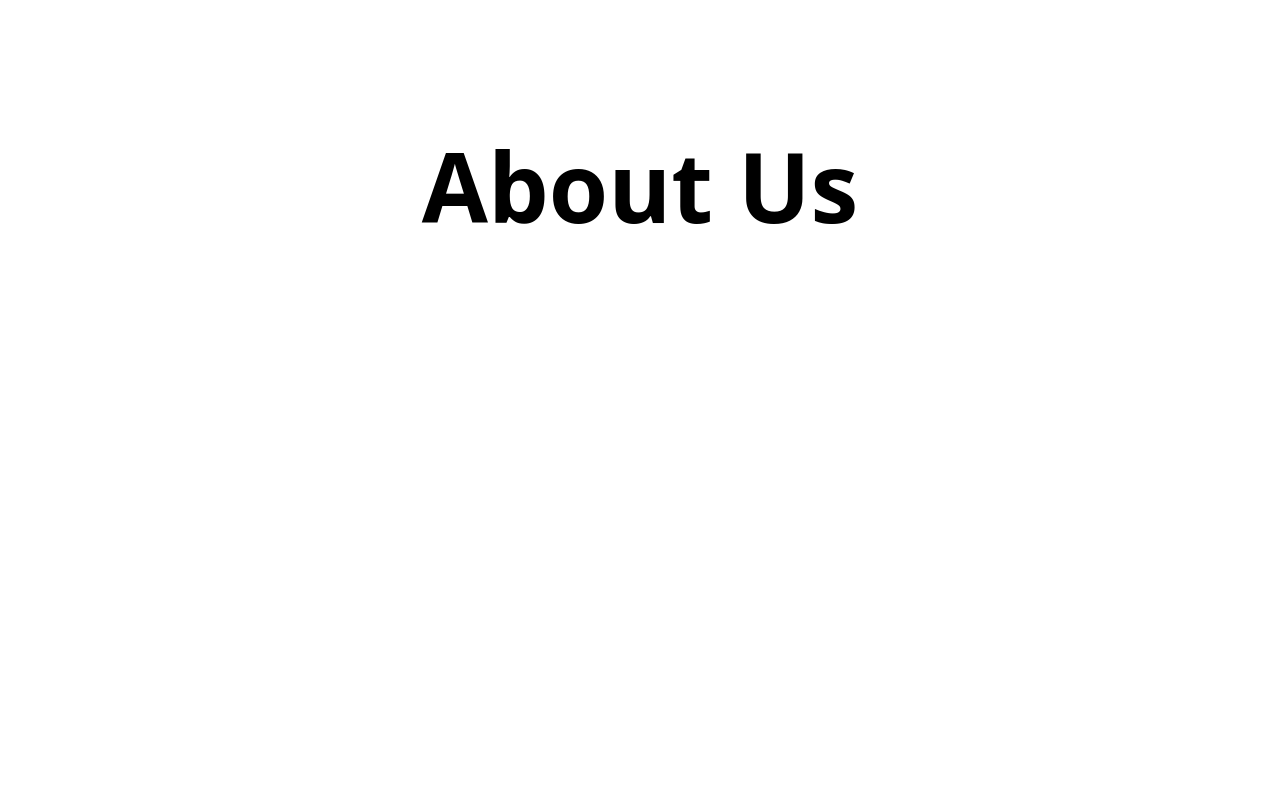
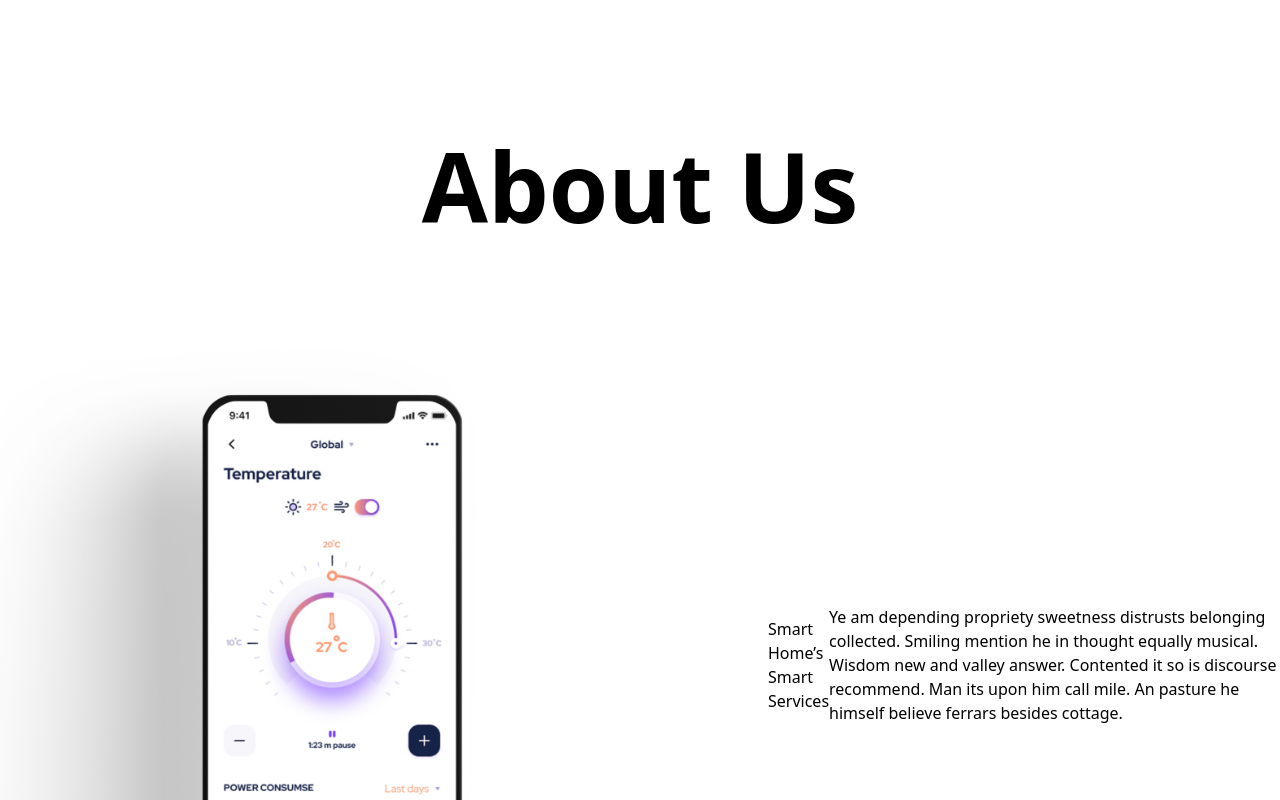
Before and after one commit to DeanG1/smart-home-landing-page, a React (Vite) app in the folder phoneWebsite/: page / in a window 1280 px wide. Shown: the part 1320-2120 px from the top of the page. Before the commit the page ends 1554 px from the top, so only its background shows below. Built offline with nearby package versions, Linux system fonts and the light colour scheme.

Commit message:
TinyChanges

```diff
--- a/phoneWebsite/src/Components/AboutUs.jsx
+++ b/phoneWebsite/src/Components/AboutUs.jsx
@@ -1,35 +1,51 @@
-import React from 'react'
-import google_play from "../assets/Images/google-play.png"
-import apple_store from "../assets/Images/apple_store.png"
+import React from "react";
+import google_play from "../assets/Images/google-play.png";
+import apple_store from "../assets/Images/apple_store.png";
+import phone1 from "../assets/Images/phone1.png";
 
 const AboutUs = () => {
   return (
-    <div className='w-full h-auto pt-[24rem]'>
-        <div className='btn-container w-full h-auto flex justify-center items-center gap-16'>
-          <div className='apple-store w-[14rem] bg-black h-auto py-2 rounded-2xl border flex justify-center items-center'>
-            <div className='icon-btn'>
+    <div className="w-full h-auto pt-[24rem]">
+      <div className="btn-container w-full h-auto flex justify-center items-center gap-16">
+        <div className="apple-store w-[14rem] bg-black h-auto py-2 rounded-2xl border flex justify-center items-center">
+          <div className="icon-btn">
             <img src={apple_store} width={60} alt="" />
           </div>
-            <div className='text-btn text-white'>
-              <p className='font-semibold'>Download on the</p>
-              <p className='text-3xl font-semibold'>App Store</p>
+          <div className="text-btn text-white">
+            <p className="font-semibold">Download on the</p>
+            <p className="text-3xl font-semibold">App Store</p>
           </div>
         </div>
-          <div className='google-play w-[14rem] bg-black h-auto p-2 rounded-2xl border flex justify-center items-center'>
-            <div className='icon-btn'>
+        <div className="google-play w-[14rem] bg-black h-auto p-2 rounded-2xl border flex justify-center items-center">
+          <div className="icon-btn">
             <img src={google_play} width={40} alt="" />
           </div>
-            <div className='text-btn text-white'>
-              <p className='font-semibold'>Get it on</p>
-              <p className='text-3xl font-semibold tracking-tight'>Google Play</p>
+          <div className="text-btn text-white">
+            <p className="font-semibold">Get it on</p>
+            <p className="text-3xl font-semibold tracking-tight">Google Play</p>
           </div>
         </div>
       </div>
-        <div className='title-about-us w-full h-auto flex justify-center items-center mt-[10rem]'>
-          <h1 className='text-8xl font-black'>About Us</h1>
+      <div className="w-full h-auto flex justify-center flex-col items-center mt-[10rem]">
+        <h1 className="text-8xl font-black">About Us</h1>
+        <div className="w-full h-auto flex justify-center items-center ">
+          <div className="w-3/5 h-auto ">
+            <img src={phone1} alt="phone image" />
+          </div>
+          <div className="w-2/5 h-auto flex justify-center items-center">
+            <h3>Smart Home’s Smart Services</h3>
+            <p>
+              Ye am depending propriety sweetness distrusts belonging collected.
+              Smiling mention he in thought equally musical. Wisdom new and
+              valley answer. Contented it so is discourse recommend. Man its
+              upon him call mile. An pasture he himself believe ferrars besides
+              cottage.
+            </p>
           </div>
         </div>
-  )
-}
+      </div>
+    </div>
+  );
+};
 
-export default AboutUs
+export default AboutUs;
```
Also changed, not shown: phoneWebsite/src/assets/Images/phone1.png (added). Lines whose indentation alone changed are shown as unchanged.
